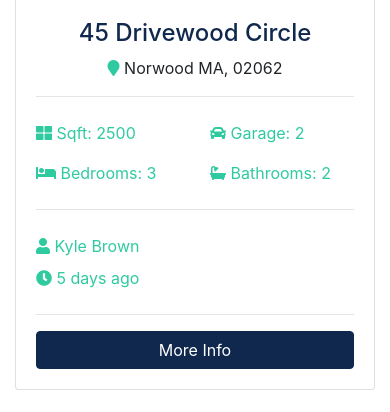
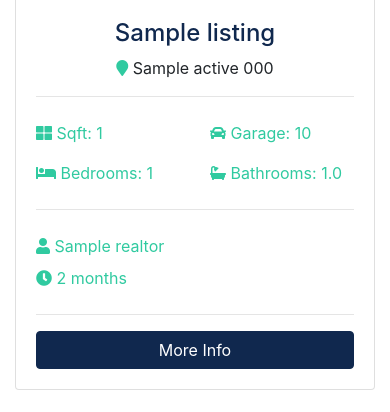
Before and after one commit to mikmaj/django-real-estate, a Django app: page / in a window 390 px wide. Shown: the part 1194-1606 px from the top of the page. Run offline with Django 3.2, Linux system fonts and the light colour scheme; tables that the repository leaves empty hold one stand-in row (values such as "Sample post"); grey boxes marked "Sample" are stand-in pictures; some libraries are stand-ins or nearby versions.

Commit message:
Add context to about and main pages

```diff
--- a/pages/views.py
+++ b/pages/views.py
@@ -1,7 +1,29 @@
 from django.shortcuts import render
 
+from listings.models import Listing
+from realtors.models import Realtor
+
+
 def index(request):
-    return render(request, 'pages/index.html')
+    listings = Listing.objects.order_by('-list_date').filter(is_published=True)[:3]
+
+    context = {
+        'listings': listings
+    }
+
+    return render(request, 'pages/index.html', context)
+
 
 def about(request):
-    return render(request, 'pages/about.html')
+    # Get all realtors
+    realtors = Realtor.objects.order_by('-hire_date')
+
+    # Get MVP
+    mvp_realtors = Realtor.objects.all().filter(is_mvp=True)
+
+    context = {
+        'realtors': realtors,
+        'mvp_realtors': mvp_realtors
+    }
+
+    return render(request, 'pages/about.html', context)
--- a/templates/pages/index.html
+++ b/templates/pages/index.html
@@ -1,4 +1,7 @@
 {% extends 'base.html' %} {% block content %}
+
+{% load humanize %}
+
 <!-- Showcase -->
 <section id="showcase">
   <div class="container text-center">
@@ -149,135 +152,54 @@
   <div class="container">
     <h3 class="text-center mb-3">Latest Listings</h3>
     <div class="row">
-      <!-- Listing 1 -->
+      {% if listings %}
+        {% for listing in listings %}
           <div class="col-md-6 col-lg-4 mb-4">
             <div class="card listing-preview">
-          <img class="card-img-top" src="assets/img/homes/home-1.jpg" alt="" />
+              <img class="card-img-top" src="{{listing.photo_main.url}}" alt="" />
               <div class="card-img-overlay">
                 <h2>
-              <span class="badge badge-secondary text-white">$490,000</span>
+                  <span class="badge badge-secondary text-white">${{ listing.price | intcomma }}</span>
                 </h2>
               </div>
               <div class="card-body">
                 <div class="listing-heading text-center">
-              <h4 class="text-primary">45 Drivewood Circle</h4>
+                  <h4 class="text-primary">{{ listing.title }}</h4>
                   <p>
-                <i class="fas fa-map-marker text-secondary"></i> Norwood MA,
-                02062
+                    <i class="fas fa-map-marker text-secondary"></i> {{ listing.city }} {{ listing.state }} {{ listing.zipcode }}
                   </p>
                 </div>
                 <hr />
                 <div class="row py-2 text-secondary">
                   <div class="col-6">
-                <i class="fas fa-th-large"></i> Sqft: 2500
+                    <i class="fas fa-th-large"></i> Sqft: {{ listing.sqft }}
                   </div>
-              <div class="col-6"><i class="fas fa-car"></i> Garage: 2</div>
+                  <div class="col-6"><i class="fas fa-car"></i> Garage: {{ listing.garage }}</div>
                 </div>
                 <div class="row py-2 text-secondary">
-              <div class="col-6"><i class="fas fa-bed"></i> Bedrooms: 3</div>
-              <div class="col-6"><i class="fas fa-bath"></i> Bathrooms: 2</div>
+                  <div class="col-6"><i class="fas fa-bed"></i> Bedrooms: {{ listing.bedrooms }}</div>
+                  <div class="col-6"><i class="fas fa-bath"></i> Bathrooms: {{ listing.bathrooms}}</div>
                 </div>
                 <hr />
                 <div class="row py-2 text-secondary">
-              <div class="col-6"><i class="fas fa-user"></i> Kyle Brown</div>
+                  <div class="col-6"><i class="fas fa-user"></i>  {{ listing.realtor }}</div>
                 </div>
                 <div class="row text-secondary pb-2">
-              <div class="col-6"><i class="fas fa-clock"></i> 5 days ago</div>
+                  <div class="col-6"><i class="fas fa-clock"></i> {{ listing.list_date | timesince }}</div>
                 </div>
                 <hr />
-            <a href="listing.html" class="btn btn-primary btn-block"
+                <a href="{% url 'listing' listing.id %}" class="btn btn-primary btn-block"
                   >More Info</a
                 >
               </div>
             </div>
           </div>
-
-      <!-- Listing 2 -->
-      <div class="col-md-6 col-lg-4 mb-4">
-        <div class="card listing-preview">
-          <img class="card-img-top" src="assets/img/homes/home-2.jpg" alt="" />
-          <div class="card-img-overlay">
-            <h2>
-              <span class="badge badge-secondary text-white">$550,000</span>
-            </h2>
+        {% endfor %}
+      {% else %}
+        <div class="col-md-12">
+          <p>No Listings Available</p>
         </div>
-          <div class="card-body">
-            <div class="listing-heading text-center">
-              <h4 class="text-primary">18 Jefferson Lane</h4>
-              <p>
-                <i class="fas fa-map-marker text-secondary"></i> Woburn MA,
-                01801
-              </p>
-            </div>
-            <hr />
-            <div class="row py-2 text-secondary">
-              <div class="col-6">
-                <i class="fas fa-th-large"></i> Sqft: 3200
-              </div>
-              <div class="col-6"><i class="fas fa-car"></i> Garage: 1</div>
-            </div>
-            <div class="row py-2 text-secondary">
-              <div class="col-6"><i class="fas fa-bed"></i> Bedrooms: 4</div>
-              <div class="col-6">
-                <i class="fas fa-bath"></i> Bathrooms: 2.5
-              </div>
-            </div>
-            <hr />
-            <div class="row py-2 text-secondary">
-              <div class="col-6"><i class="fas fa-user"></i> Mark Hudson</div>
-            </div>
-            <div class="row text-secondary pb-2">
-              <div class="col-6"><i class="fas fa-clock"></i> 5 days ago</div>
-            </div>
-            <hr />
-            <a href="listing.html" class="btn btn-primary btn-block"
-              >More Info</a
-            >
-          </div>
-        </div>
-      </div>
-
-      <!-- Listing 3 -->
-      <div class="col-md-6 col-lg-4 mb-4">
-        <div class="card listing-preview">
-          <img class="card-img-top" src="assets/img/homes/home-3.jpg" alt="" />
-          <div class="card-img-overlay">
-            <h2>
-              <span class="badge badge-secondary text-white">$580,000</span>
-            </h2>
-          </div>
-          <div class="card-body">
-            <div class="listing-heading text-center">
-              <h4 class="text-primary">187 Woodrow Street</h4>
-              <p>
-                <i class="fas fa-map-marker text-secondary"></i> Salem MA, 01915
-              </p>
-            </div>
-            <hr />
-            <div class="row py-2 text-secondary">
-              <div class="col-6">
-                <i class="fas fa-th-large"></i> Sqft: 3107
-              </div>
-              <div class="col-6"><i class="fas fa-car"></i> Garage: 0</div>
-            </div>
-            <div class="row py-2 text-secondary">
-              <div class="col-6"><i class="fas fa-bed"></i> Bedrooms: 4</div>
-              <div class="col-6"><i class="fas fa-bath"></i> Bathrooms: 3</div>
-            </div>
-            <hr />
-            <div class="row py-2 text-secondary">
-              <div class="col-6"><i class="fas fa-user"></i> Mark Hudson</div>
-            </div>
-            <div class="row text-secondary pb-2">
-              <div class="col-6"><i class="fas fa-clock"></i> 5 days ago</div>
-            </div>
-            <hr />
-            <a href="listing.html" class="btn btn-primary btn-block"
-              >More Info</a
-            >
-          </div>
-        </div>
-      </div>
+      {% endif %}
     </div>
   </div>
 </section>
```
Also changed, not shown: templates/pages/about.html (+18 -35 lines). Lines whose indentation alone changed are shown as unchanged.
